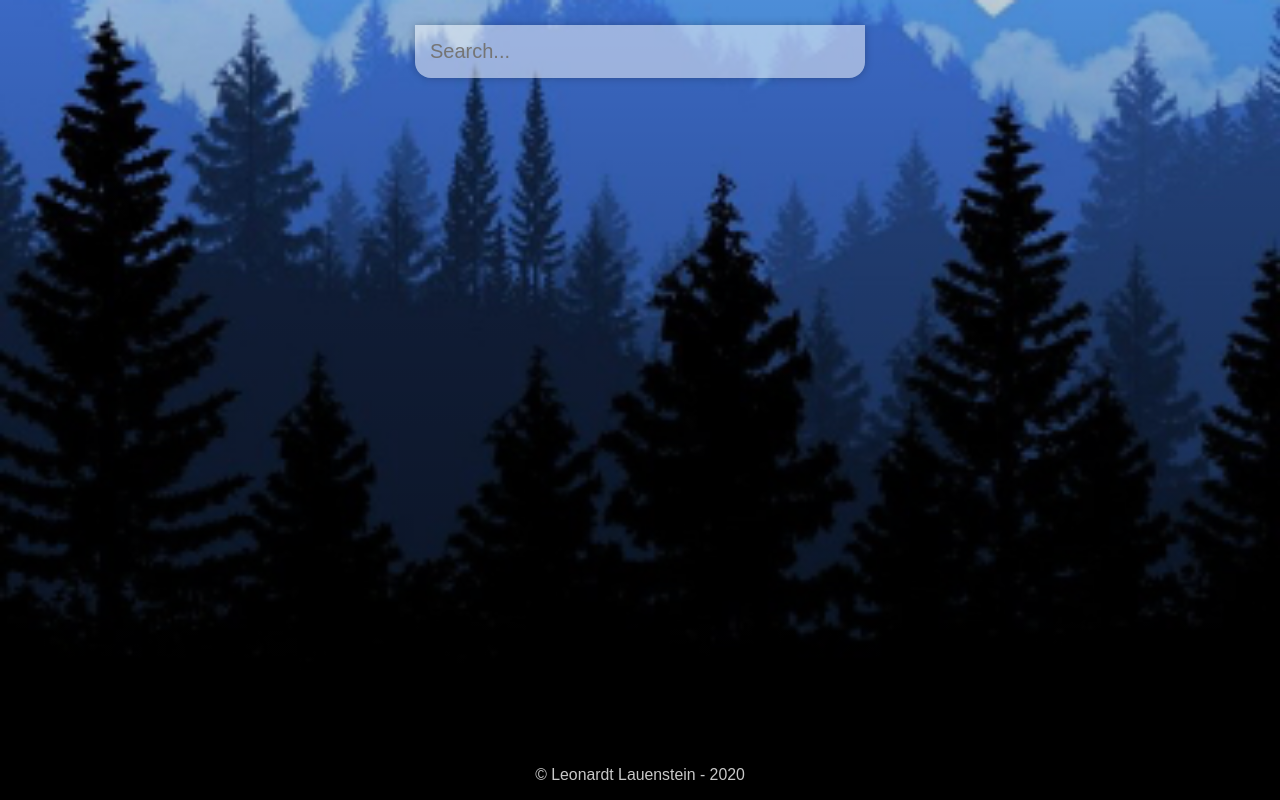
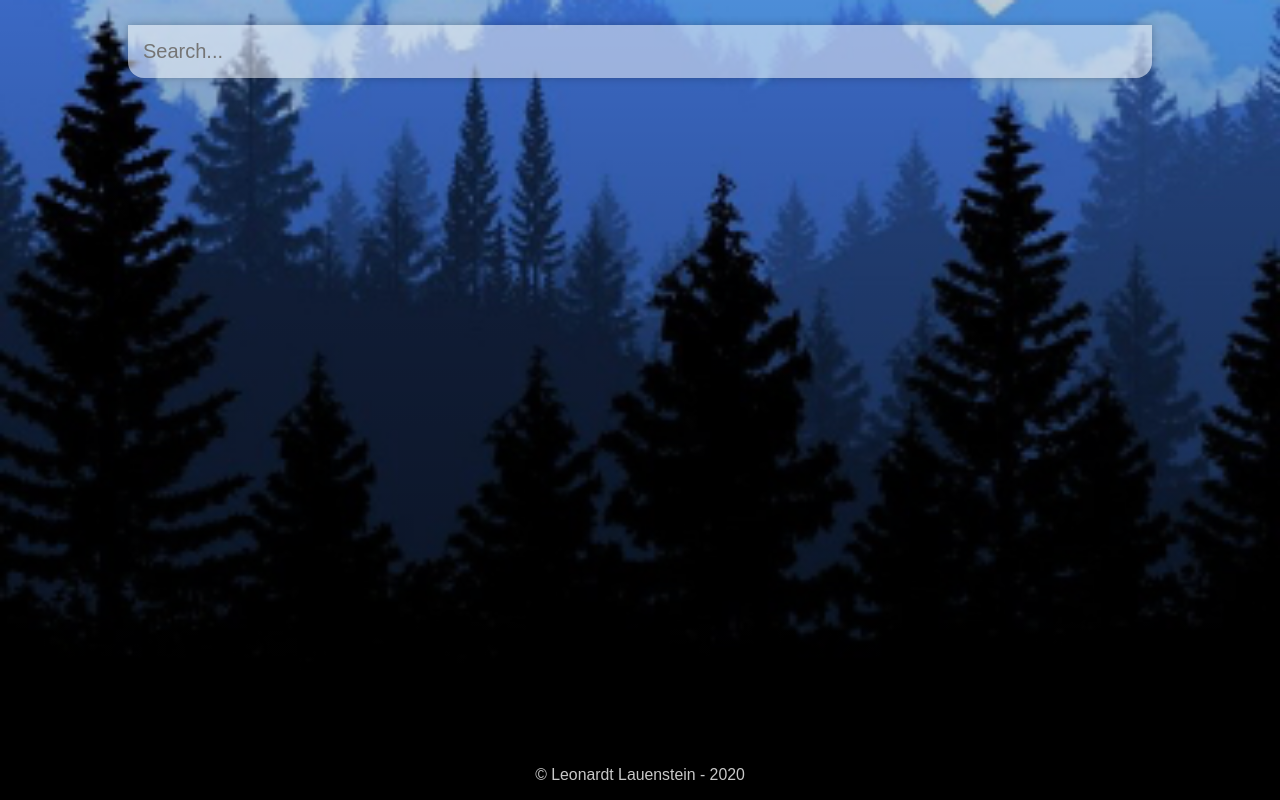
Before and after one commit to leovenom/weather-app, a Vue app: page / in a window 1280 px wide. Built offline with nearby package versions, Linux system fonts and the light colour scheme.

Commit message:
search-box fixed

```diff
--- a/src/App.vue
+++ b/src/App.vue
@@ -27,7 +27,7 @@
           <div class="icon"><img v-bind:src="'http://openweathermap.org/img/wn/' + weather.weather[0].icon + '@2x.png' "  /></div>
         </div>
       </div>
-                  <footer>
+        <footer>
           <small>© <b><a href="https://leonardt-profile.netlify.app/" target="_blank">Leonardt Lauenstein </a></b>- {{ new Date().getFullYear() }}</small>
         </footer>
     </main>
@@ -101,7 +101,7 @@ main {
   align-items: center;
 }
 .search-box {
-  width: 450px;
+  width: 80vw;
   margin-bottom: 60px;
 }
 .search-box .search-bar {
```
